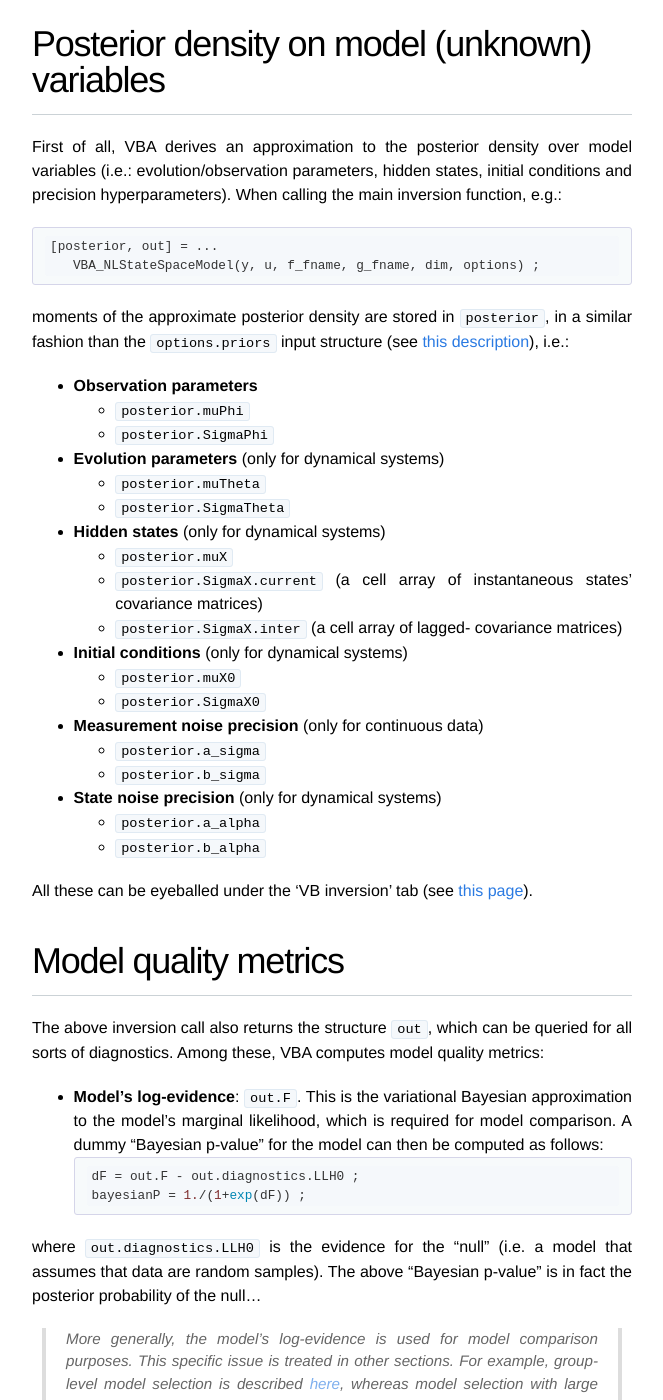
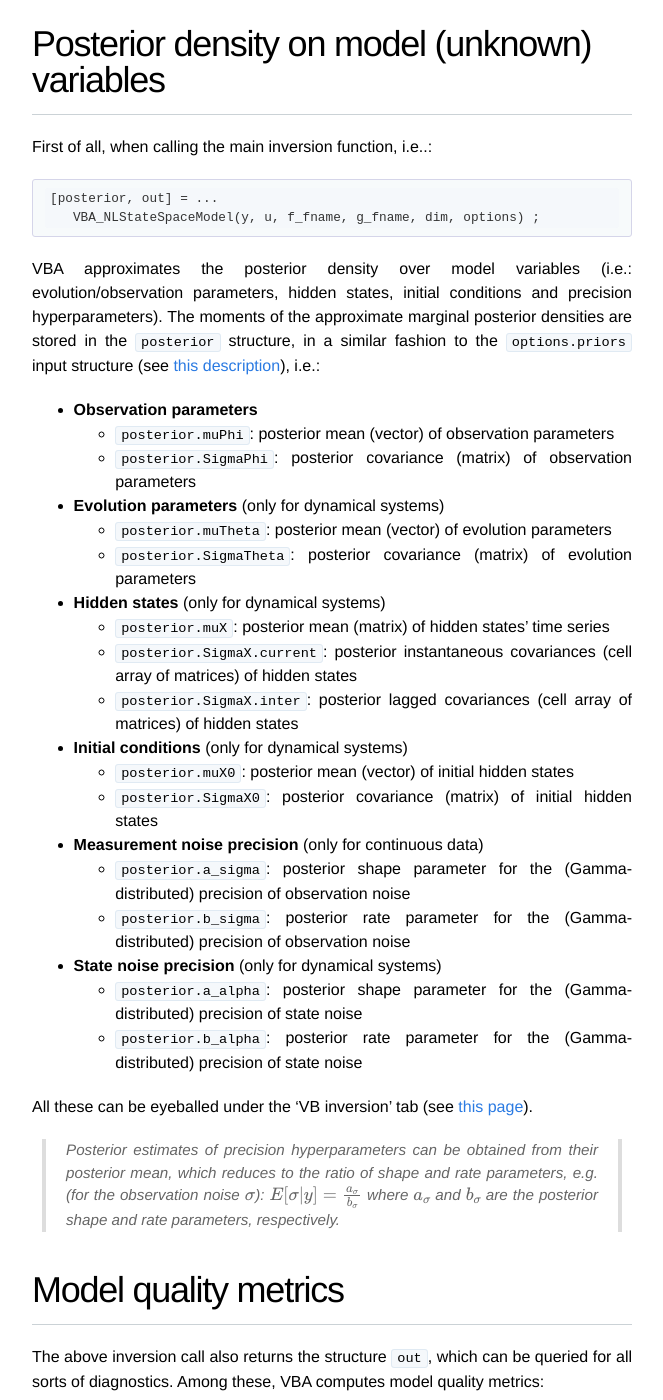
Before and after one commit to MBB-team/VBA-toolbox, a Jekyll site: the page built from _wiki/VBA-output-structure.md, in a window 1280 px wide and 1400 px high, scrolled down 457 px. Shown: the whole window, without its empty margins (308-971 px from the left). Built offline with Jekyll 4.4.1, drawn with Linux system fonts in a browser that asks for light colours; nearby versions of some CDN libraries; formulas are drawn with MathJax 3.

Commit message:
Update VBA-output-structure.md

````diff
--- a/_wiki/VBA-output-structure.md
+++ b/_wiki/VBA-output-structure.md
@@ -10,36 +10,42 @@ Below, we describe in more details VBA's main output arguments.
 
 # Posterior density on model (unknown) variables
 
-First of all, VBA derives an approximation to the posterior density over model variables (i.e.: evolution/observation parameters, hidden states, initial conditions and precision hyperparameters). When calling the main inversion function, e.g.:
+First of all, when calling the main inversion function, i.e..:
 
 ```matlab
 [posterior, out] = ...
    VBA_NLStateSpaceModel(y, u, f_fname, g_fname, dim, options) ;
 ```
 
-moments of the approximate posterior density are stored in `posterior`, in a similar fashion than the `options.priors` input structure (see [this description]({{ site.baseurl }}/wiki/VBA-model-inversion-in-4-steps)), i.e.:
+VBA approximates the posterior density over model variables (i.e.: evolution/observation parameters, hidden states, initial conditions and precision hyperparameters). The moments of the approximate marginal posterior densities are stored in the `posterior` structure, in a similar fashion to the `options.priors` input structure (see [this description]({{ site.baseurl }}/wiki/VBA-model-inversion-in-4-steps)), i.e.:
 
 - **Observation parameters**
-  - `posterior.muPhi`
-  - `posterior.SigmaPhi`
+  - `posterior.muPhi`: posterior mean (vector) of observation parameters
+  - `posterior.SigmaPhi`: posterior covariance (matrix) of observation parameters
 - **Evolution parameters** (only for dynamical systems)
-  - `posterior.muTheta`
-  - `posterior.SigmaTheta`
+  - `posterior.muTheta`: posterior mean (vector) of evolution parameters
+  - `posterior.SigmaTheta`: posterior covariance (matrix) of evolution parameters
 - **Hidden states** (only for dynamical systems)
-  - `posterior.muX`
-  - `posterior.SigmaX.current` (a cell array of instantaneous states' covariance matrices)
-  - `posterior.SigmaX.inter` (a cell array of lagged- covariance matrices)
+  - `posterior.muX`: posterior mean (matrix) of hidden states' time series
+  - `posterior.SigmaX.current`: posterior instantaneous covariances (cell array of matrices) of hidden states
+  - `posterior.SigmaX.inter`: posterior lagged covariances (cell array of matrices) of hidden states
 - **Initial conditions** (only for dynamical systems)
-  - `posterior.muX0`
-  - `posterior.SigmaX0`
+  - `posterior.muX0`: posterior mean (vector) of initial hidden states
+  - `posterior.SigmaX0`: posterior covariance (matrix) of initial hidden states
 - **Measurement noise precision** (only for continuous data)
-  - `posterior.a_sigma`
-  - `posterior.b_sigma`
+  - `posterior.a_sigma`: posterior shape parameter for the (Gamma-distributed) precision of observation noise
+  - `posterior.b_sigma`: posterior rate parameter for the (Gamma-distributed) precision of observation noise
 - **State noise precision**  (only for dynamical systems)
-  - `posterior.a_alpha`
-  - `posterior.b_alpha`
+  - `posterior.a_alpha`: posterior shape parameter for the (Gamma-distributed) precision of state noise
+  - `posterior.b_alpha`: posterior rate parameter for the (Gamma-distributed) precision of state noise
 
 All these can be eyeballed under the 'VB inversion' tab (see [this page](VBA-graphical-output.html)).
+
+
+> Posterior estimates of precision hyperparameters can be obtained from their posterior mean, which reduces to the ratio of shape and rate parameters, e.g. (for the observation noise $$\sigma$$):
+$$E[\sigma|y]= \frac{a_{\sigma}}{b_{\sigma}}$$
+where $$a_{\sigma}$$ and $$b_{\sigma}$$ are the posterior shape and rate parameters, respectively.
+
 
 # Model quality metrics
 
````
